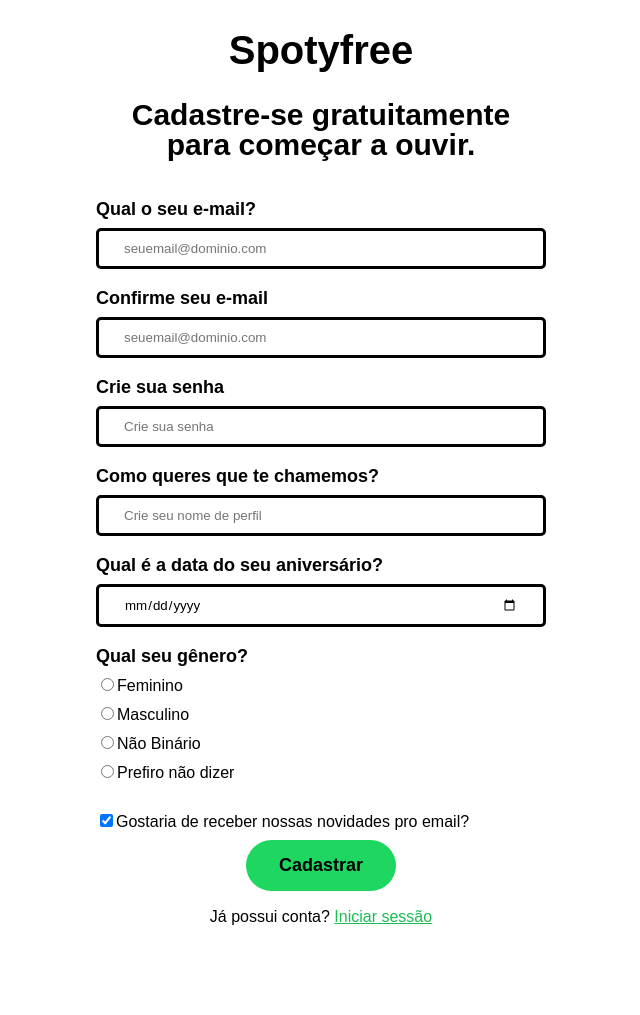
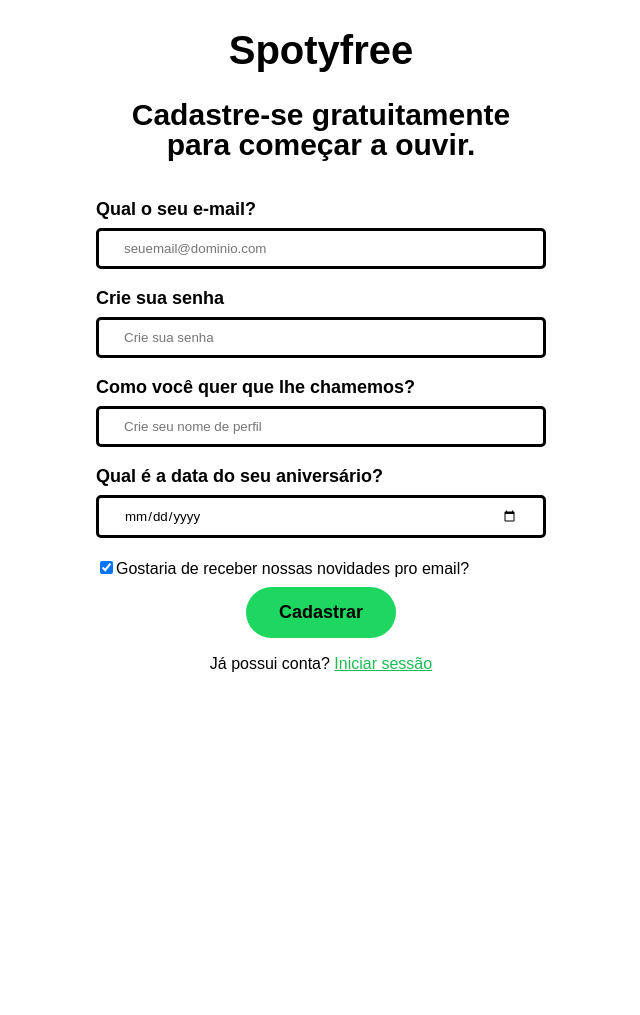
Before and after one commit to marcelypcosta/projeto-Spotyfree, a PHP site: page /cadastre-se.php in a window 1280 px wide. Shown: the whole page, without its empty margins (319-959 px from the left). After the commit the page ends 672 px from the top, so only its background shows below. Run offline with PHP 8.4, Linux system fonts and the light colour scheme.

Commit message:
atualização do cadastre-se

```diff
--- a/cadastre-se.php
+++ b/cadastre-se.php
@@ -4,7 +4,7 @@
     <meta charset="UTF-8">
     <meta http-equiv="X-UA-Compatible" content="IE=edge">
     <meta name="viewport" content="width=device-width, initial-scale=1.0">
-    <link rel="shortcut icon" href="imagens/favicon.ico" type="image/x-icon">
+    <link rel="shortcut icon" href="assets/imagens/favicon.ico" type="image/x-icon">
     <link rel="stylesheet" href="assets/reset.css">
     <link rel="stylesheet" href="assets/cadastre-se.css">
     <title>Cadastre-se - Spotyfree</title>
@@ -20,25 +20,14 @@
             <label class="pergunta" for="email">Qual o seu e-mail?</label>
             <input required class="input_padrao" type="email" name="Email" id="email" placeholder="seuemail@dominio.com">
 
-            <label class="pergunta" for="confirmacao_email">Confirme seu e-mail</label>
-            <input required  class="input_padrao" type="email" name="Email" id="confirmacao_email" placeholder="seuemail@dominio.com">
-
             <label class="pergunta" for="senha">Crie sua senha</label>
             <input required class="input_padrao" type="password" name="Senha" id="senha" placeholder="Crie sua senha">
 
-            <label class="pergunta" for="nome_perfil">Como queres que te chamemos?</label>
+            <label class="pergunta" for="nome_perfil">Como você quer que lhe chamemos?</label>
             <input required class="input_padrao" type="text" name="Senha" id="senha" placeholder="Crie seu nome de perfil">
 
             <label class="pergunta" for="data">Qual é a data do seu aniversário?</label>
             <input required class="input_padrao" type="date" name="Data do Aniversário" id="data">
-
-            <fieldset>
-                <legend>Qual seu gênero?</legend>
-                <label for="Feminino"><input type="radio" name="Genero" value="Feminino" id="Feminino">Feminino</label>
-                <label for="Masculino"><input type="radio" name="Genero" value="Masculino" id="Masculino">Masculino</label>
-                <label for="Naobinario"><input type="radio" name="Genero" value="Não binário" id="Naobinario">Não Binário</label>
-                <label for="PrefiroNaoDizer"><input type="radio" name="Genero" value="Prefiro não dizer" id="PrefiroNaoDizer">Prefiro não dizer</label>
-            </fieldset>
 
             <label class="checkbox"><input type="checkbox" checked>Gostaria de receber nossas novidades pro email?</label>
 
@@ -46,7 +35,7 @@
                     <input type="submit" value="Cadastrar" class="enviar">
             </fieldset>
 
-            <p>Já possui conta? <a href="?pg=entrar" class="tenhoConta_link">Iniciar sessão</a></p>
+            <p>Já possui conta? <a href="entrar.php" class="tenhoConta_link">Iniciar sessão</a></p>
 
         </form>
     </div>
```
